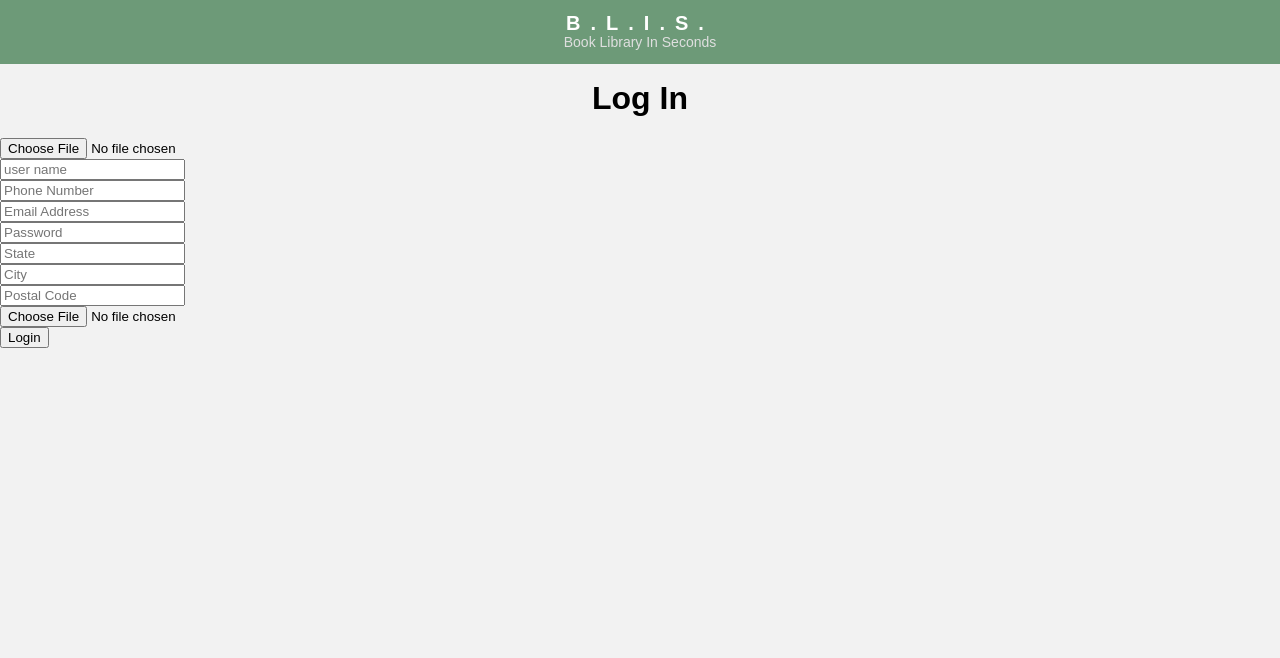
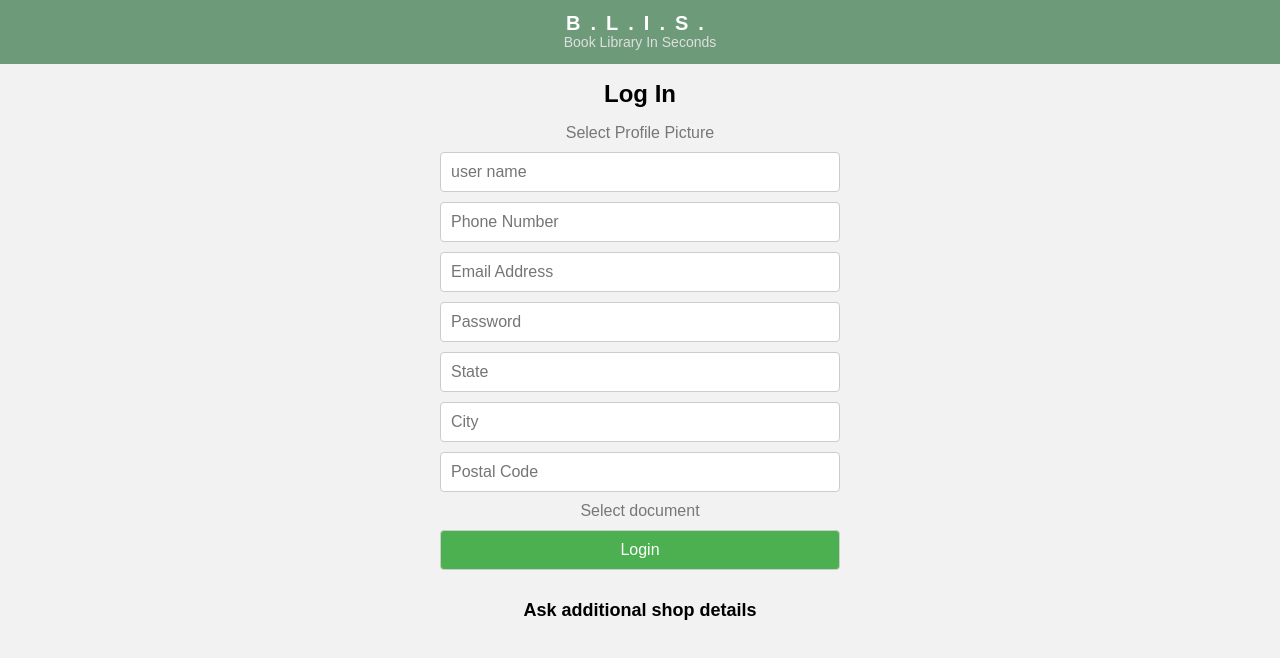
Before and after one commit to kush-ankit/BLIS, a React (Vite) app in the folder client/: page / in a window 1280 px wide. Shown: the top 658 px of the page. Built offline with nearby package versions, Linux system fonts and the light colour scheme.

Commit message:
login page

```diff
--- a/client/src/App.jsx
+++ b/client/src/App.jsx
@@ -15,7 +15,7 @@ function App() {
        <NavBar/>
 
        <div className='cards-container'>
-      <LoginPage/>
+      <LoginPage type="shop"/>
       </div>
 
 
--- /dev/null
+++ b/client/src/components/imageInput/ImageInput.css
@@ -0,0 +1,10 @@
+.user-image {
+    display: none;
+  }
+
+  #file-placeholder {
+    display: block;
+    margin-bottom: 10px;
+    font-size: 16px;
+    color: #777;
+  }
--- /dev/null
+++ b/client/src/components/imageInput/ImageInput.jsx
@@ -0,0 +1,21 @@
+import React,{useState} from 'react'
+import '../imageInput/ImageInput.css'
+
+function ImageInput({type}) {
+
+const [fileName,setFileName]=useState(`Select  ${type}`);
+
+const handleFileChange= (event)=>{
+    const file= event.target.files[0];
+    (file)?setFileName(file.name):setFileName(`Select ${type}`);
+};
+
+  return (
+    <div>
+        <input type="file" id="user-image" className="user-image" onChange={handleFileChange} />
+        <label htmlFor="user-image" id="file-placeholder">{fileName}</label>
+    </div>
+  )
+}
+
+export default ImageInput
--- a/client/src/components/pages/loginPage/LoginPage.css
+++ b/client/src/components/pages/loginPage/LoginPage.css
@@ -1,10 +1,91 @@
+.title-container {
+    text-align: center;
+    margin-bottom: 20px;
+  }
 
-.title{
-    align-items: center;
-    justify-content: center;
+  .title {
+    font-size: 24px;
+    font-weight: bold;
+  }
+
+  .login-form {
+    max-width: 400px;
+    margin: 0 auto;
+  }
+
+  .login-form form {
+    display: flex;
+    flex-direction: column;
+  }
+
+  .login-form input {
+    margin-bottom: 10px;
+    padding: 10px;
+    border: 1px solid #ccc;
+    border-radius: 4px;
+    font-size: 16px;
+  }
+/*
+  .user-image {
+    position: relative;
+    display: inline-block;
+    width: 100px;
+    height: 100px;
+    border-radius: 50%;
+    overflow: hidden;
+    align-self: center;
+
+  }
+ */
+
+/* .user-image::before {
+    content: "";
+    position: absolute;
+    top: 0;
+    left: 0;
+    width: 100%;
+    height: 100%;
+    background-color: #ccc;
+  }
+
+  .user-image::after {
+    content: "Profile Picture";
+    position: absolute;
+    top: 50%;
+    left: 50%;
+    transform: translate(-50%, -50%);
+    color: #fff;
+    font-size: 14px;
+  } */
+
+  .submit {
+    background-color: #4CAF50;
+    color: #fff;
+    cursor: pointer;
+  }
+
+  .submit:hover {
+    background-color: #45a049;
+  }
+
+  h1 {
     text-align: center;
-}
+    margin-top: 20px;
+    font-size: 18px;
+  }
 
-.login-form input{
-    display: flex;
-}
+  /* Mobile Styles */
+  @media screen and (max-width: 480px) {
+    .login-form {
+      max-width: 100%;
+      padding: 0 10px;
+    }
+
+    .title {
+      font-size: 20px;
+    }
+
+    .login-form input {
+      font-size: 14px;
+    }
+  }
--- a/client/src/components/pages/loginPage/LoginPage.jsx
+++ b/client/src/components/pages/loginPage/LoginPage.jsx
@@ -1,14 +1,15 @@
 import React from 'react'
+import ImageInput from '../../imageInput/ImageInput'
 import '../loginPage/LoginPage.css'
 
 function LoginPage({type}) {
-  return (<>
+  return (
   <div className="title-container" >
     <h1 className="title">Log In</h1>
-  </div>
+
   <div className="login-form">
    <form method='POST' action='/login'>
-    <input type="file" className="user-image"  placeholder="user image"  />
+    <ImageInput type="Profile Picture" />
     <input type="text" className="user-name" placeholder="user name" />
     <input type="number" className="user-phone"  placeholder="Phone Number"/>
     <input type="email" className="user-email" placeholder="Email Address" />
@@ -16,12 +17,16 @@ function LoginPage({type}) {
     <input type="text" className="state"  placeholder="State"/>
     <input type="text" className="city"  placeholder="City"/>
     <input type="number" className="pincode" placeholder="Postal Code"/>
-    <input type="file" className="user-document" placeholder="id proff" />
+    <ImageInput type="document"/>
     <input type="submit" className="submit" value="Login" placeholder="Login"/>
+    {(type==='shop')?
+     <h1>Ask additional shop details</h1>
+    : <h1>Good to go</h1>}
 
    </form>
   </div>
-  </>
+  </div>
+
 
 
   )
```
